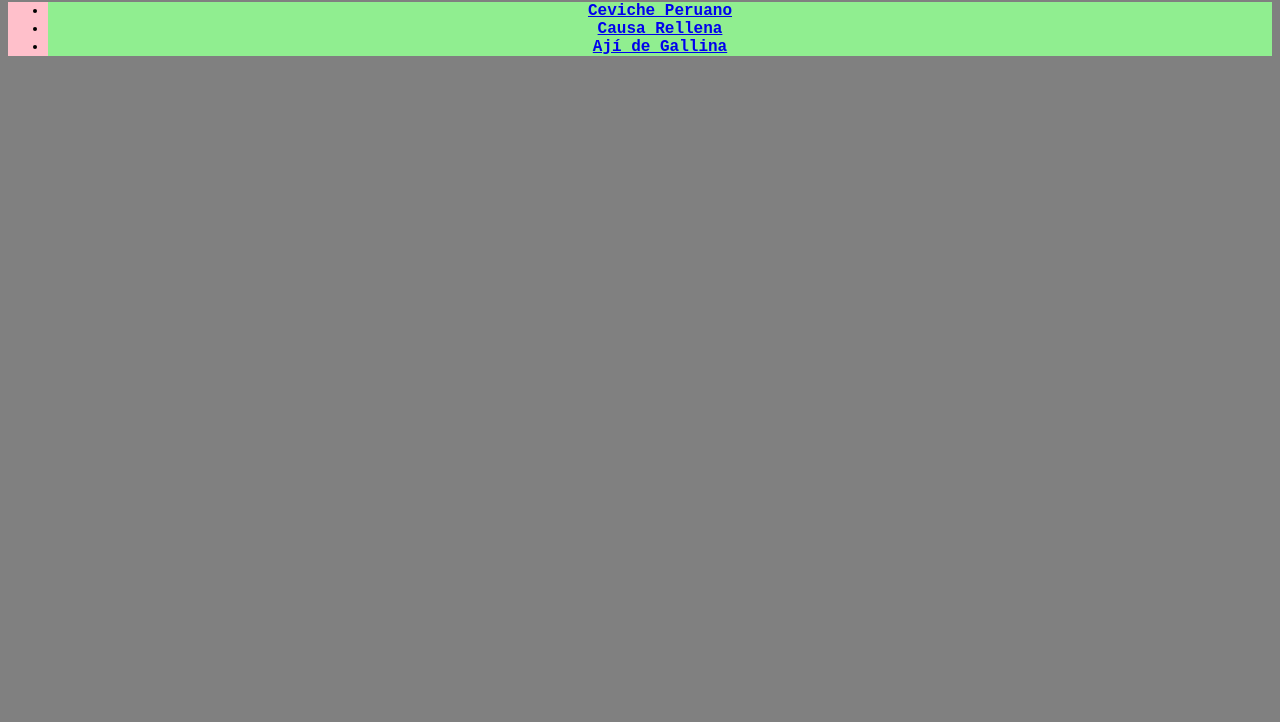
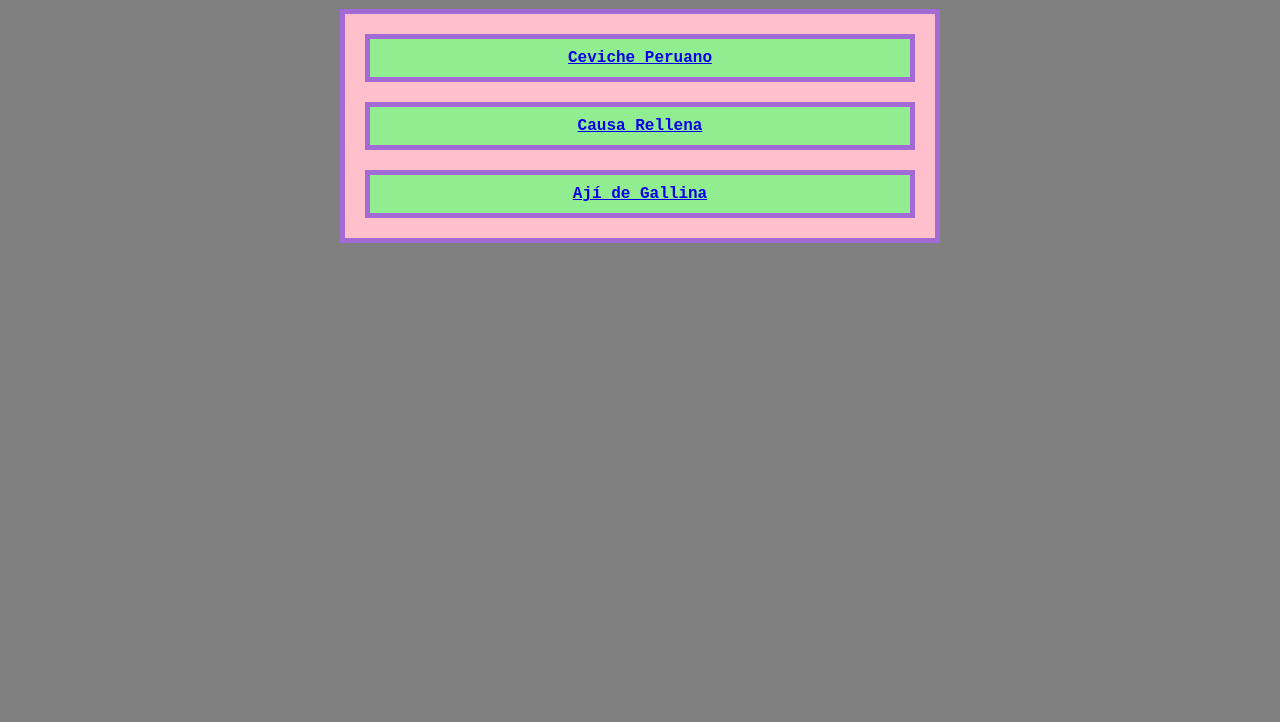
Before and after one commit to cristianxtn/odin-recipes, a plain HTML site: page index.html in a window 1280 px wide. Shown: the part 78-800 px from the top of the page. Drawn offline with Linux system fonts and the light colour scheme.

Commit message:
Style Index Menu
Center menu elements. Delete list bullets. Add margins, paddings and borders.

```diff
--- a/index.html
+++ b/index.html
@@ -9,9 +9,9 @@
 <body id="menubody">
     <h1 id="ortitle">Odin Recipes</h1>
     <ul id="menuul">
-        <li class="menuli"><a href="./recipes/ceviche_peruano.html" target="_blank">Ceviche Peruano</a></li>
-        <li class="menuli"><a href="./recipes/causa_rellena.html" target="_blank">Causa Rellena</a></li>
-        <li class="menuli"><a href="./recipes/aji_de_gallina.html" target="_blank">Ají de Gallina</a></li>
+        <li class="menuli" id="lista1"><a href="./recipes/ceviche_peruano.html" target="_blank">Ceviche Peruano</a></li>
+        <li class="menuli" id="lista2"><a href="./recipes/causa_rellena.html" target="_blank">Causa Rellena</a></li>
+        <li class="menuli" id="lista3"><a href="./recipes/aji_de_gallina.html" target="_blank">Ají de Gallina</a></li>
     </ul>
 </body>
 </html>
--- a/style.css
+++ b/style.css
@@ -1,10 +1,18 @@
+* {
+    margin: 0;
+    padding: 0;
+}
+
 body {
     font-family: "Courier New", "Verdana", sans-serif;
     background-color: gray;
+    margin: 0;
 }
 
 #menubody {
     text-align: center;
+    max-width: 600px;
+    margin: auto;
 }
 
 h1, h2 {
@@ -17,17 +25,34 @@ h2 {
 
 #ortitle {
     background-color: rgb(73, 133, 73);
+    margin-top: 20px;
+    border: rgb(161, 106, 212) 5px solid;
 }
-
 
 #menuul {
     background-color: pink;
+    padding: 20px;
+    margin-top: 20px;
+    border: rgb(161, 106, 212) 5px solid;
 }
 
 .menuli {
     background-color: lightgreen;
     font-weight: bold;
+    list-style-type: none;
+    padding: 10px 0;
+    border: rgb(161, 106, 212) 5px solid;
 }
+
+#lista1 {
+    margin-bottom: 20px;
+}
+
+#lista2 {
+    margin-bottom: 20px;
+}
+
+/* CSS for secondary pages start here*/
 
 .receta_texto {
     color:rgb(28, 28, 121);
```
